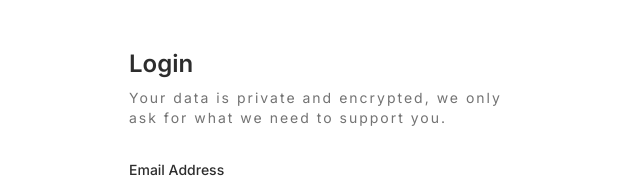
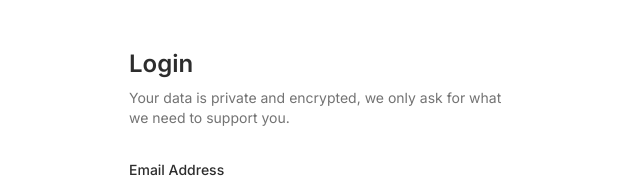
Before and after one commit to OpeyemiAdeniji/maternal-health-app, a React (Vite) app in the folder frontend/: page /login in a window 1280 px wide. Shown: the top 178 px of the page, without its empty margins (319-959 px from the left). Built offline with nearby package versions, Linux system fonts and the light colour scheme; no server answers.

Commit message:
fix: desktop button width, login/signup font spacing, and PWA stale-cache issue

```diff
--- a/frontend/src/pages/Auth/Login.jsx
+++ b/frontend/src/pages/Auth/Login.jsx
@@ -49,7 +49,7 @@ export default function Login() {
     <div className="flex min-h-screen flex-col bg-white px-6 py-12">
       <div className="mx-auto w-full max-w-sm">
         <h1 className="text-2xl font-semibold text-text-primary">Login</h1>
-        <p className="mt-2 text-sm tracking-[2px] text-text-secondary">
+        <p className="mt-2 text-sm text-text-secondary">
           Your data is private and encrypted, we only ask for what we need to support you.
         </p>
 
--- a/frontend/src/pages/Auth/Register.jsx
+++ b/frontend/src/pages/Auth/Register.jsx
@@ -77,7 +77,7 @@ export default function Register() {
     <div className="flex min-h-screen flex-col bg-white px-6 py-12">
       <div className="mx-auto w-full max-w-sm">
         <h1 className="text-2xl font-semibold text-text-primary">Create Your Personal Space.</h1>
-        <p className="mt-2 text-sm tracking-[2px] text-text-secondary">
+        <p className="mt-2 text-sm text-text-secondary">
           Your data is private and encrypted, we only ask for what we need to support you.
         </p>
 
--- a/frontend/src/pages/Welcome/index.jsx
+++ b/frontend/src/pages/Welcome/index.jsx
@@ -6,6 +6,7 @@ export default function Welcome() {
 
   return (
     <div className="flex min-h-screen flex-col bg-white px-6 pb-10 pt-14">
+      <div className="mx-auto flex w-full max-w-sm flex-1 flex-col">
         <p className="text-center text-sm font-bold uppercase tracking-[4px] text-primary-600">
           Modacare
         </p>
@@ -44,5 +45,6 @@ export default function Welcome() {
           </button>
         </div>
       </div>
+    </div>
   );
 }
```
Also changed, not shown: frontend/vercel.json. Lines whose indentation alone changed are shown as unchanged.
